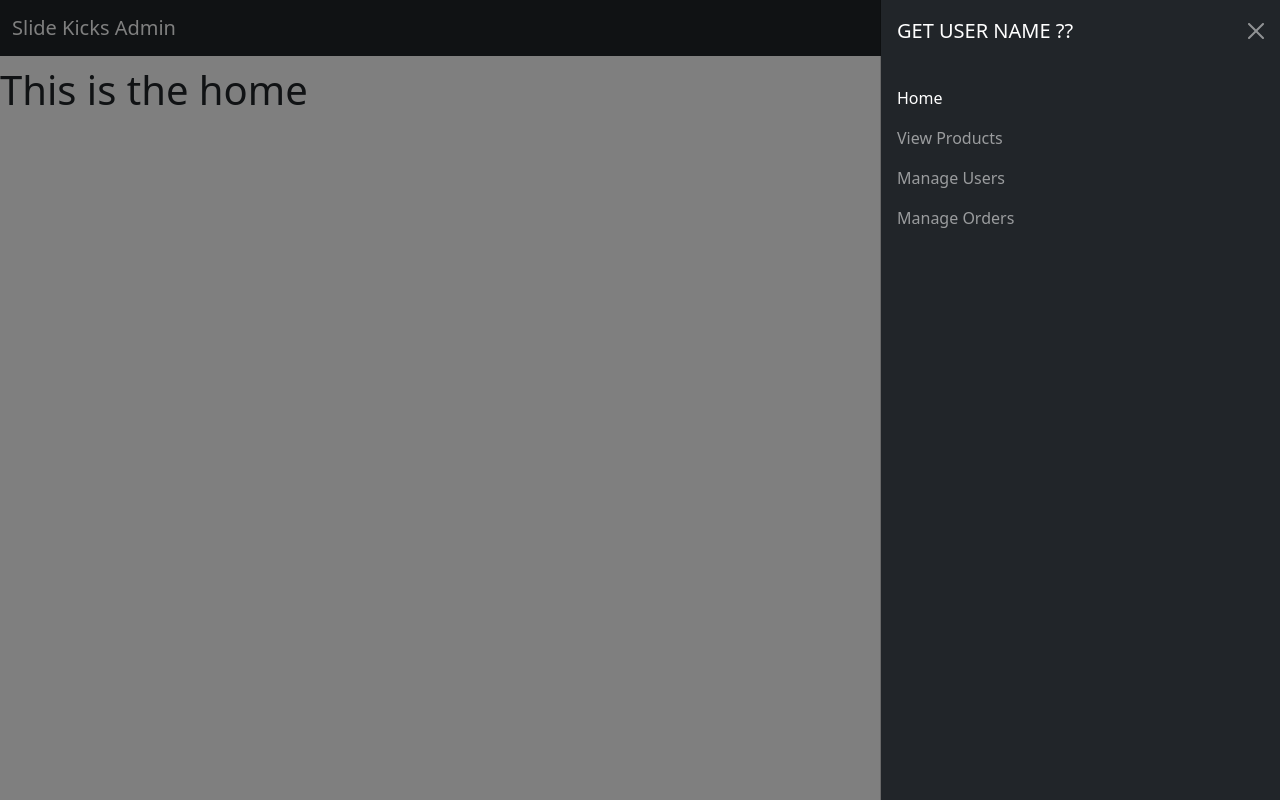
After one commit to Duan-Muller/Shoe-ECommerce-Website, a PHP site: page /admin.php in a window 1280 px wide, after a click that opens the changed part. The commit adds this page. Run offline with PHP 8.4, Linux system fonts and the light colour scheme.

Commit message:
Added admin view menu and started working on the logic regarding the admin interacting with the system

```diff
--- /dev/null
+++ b/admin.php
@@ -0,0 +1,79 @@
+<!DOCTYPE html>
+<html lang="en">
+<head>
+    <meta charset="UTF-8">
+    <meta name="viewport" content="width=device-width, initial-scale=1.0">
+    <link href="https://cdn.jsdelivr.net/npm/bootstrap@5.3.3/dist/css/bootstrap.min.css" rel="stylesheet" integrity="sha384-QWTKZyjpPEjISv5WaRU9OFeRpok6YctnYmDr5pNlyT2bRjXh0JMhjY6hW+ALEwIH" crossorigin="anonymous">
+    <link rel="stylesheet" href="css/admin.css">
+    <title>Slide Kicks</title>
+</head>
+<body>
+<script src="https://cdn.jsdelivr.net/npm/bootstrap@5.3.3/dist/js/bootstrap.bundle.min.js" integrity="sha384-YvpcrYf0tY3lHB60NNkmXc5s9fDVZLESaAA55NDzOxhy9GkcIdslK1eN7N6jIeHz" crossorigin="anonymous"></script>
+
+<section class="navbar">
+    <nav class="navbar navbar-dark bg-dark fixed-top">
+        <div class="container-fluid">
+            <a class="navbar-brand" href="#">Slide Kicks Admin</a>
+            <button class="navbar-toggler" type="button" data-bs-toggle="offcanvas" data-bs-target="#offcanvasDarkNavbar"
+                    aria-controls="offcanvasDarkNavbar" aria-label="Toggle navigation">
+                <span class="navbar-toggler-icon"></span>
+            </button>
+            <div class="offcanvas offcanvas-end text-bg-dark" tabindex="-1" id="offcanvasDarkNavbar" aria-labelledby="offcanvasDarkNavbarLabel">
+                <div class="offcanvas-header">
+                    <h5 class="offcanvas-title" id="offcanvasDarkNavbarLabel">GET USER NAME ??</h5>
+                    <button type="button" class="btn-close btn-close-white" data-bs-dismiss="offcanvas" aria-label="Close"></button>
+                </div>
+                <div class="offcanvas-body">
+                    <ul class="navbar-nav justify-content-end flex-grow-1 pe-3">
+                        <li class="nav-item">
+                            <a class="nav-link active" aria-current="page" href="home">Home</a>
+                        </li>
+                        <li class="nav-item">
+                            <a class="nav-link" href="products">View Products</a>
+                        </li>
+                        <li class="nav-item">
+                            <a class="nav-link" href="users">Manage Users</a>
+                        </li>
+                        <li class="nav-item">
+                            <a class="nav-link" href="orders">Manage Orders</a>
+                        </li>
+                    </ul>
+                </div>
+            </div>
+        </div>
+    </nav>
+</section>
+
+<main id="main-content" style="padding-top: 50px">
+    <?php
+    require_once 'functions/admin_view.inc.php';
+    echo loadHomeContent();
+    ?>
+</main>
+<footer>
+
+</footer>
+<script src="https://ajax.googleapis.com/ajax/libs/jquery/3.7.1/jquery.min.js"></script>
+<script type="text/javascript">
+    $(document).ready(function () {
+
+        $('.nav-link').click(function (e){
+            e.preventDefault();
+
+            let page = $(this).attr('href');
+
+            $.ajax({
+                url: 'functions/admin_view.inc.php',
+                type: 'POST',
+                data : {page: page},
+                success: function (response) {
+                    $('#main-content').html(response);
+                }
+            });
+
+        });
+
+    });
+</script>
+</body>
+</html>
--- /dev/null
+++ b/functions/admin_view.inc.php
@@ -0,0 +1,38 @@
+<?php
+function loadHomeContent(){
+    return "<h1> This is the home</h1>";
+}
+
+function loadProductsContent(){
+    return "<h1> This is the products</h1>";
+}
+
+function loadUsersContent(){
+    return "<h1> This is the users</h1>";
+}
+
+function loadOrdersContent(){
+    return "<h1> This is the orders</h1>";
+}
+
+if (isset($_POST['page'])){
+
+    $page = $_POST['page'];
+
+    switch ($page) {
+        case 'home':
+            echo loadHomeContent();
+            break;
+        case 'products':
+            echo loadProductsContent();
+            break;
+        case 'users':
+            echo loadUsersContent();
+            break;
+        case 'orders':
+            echo loadOrdersContent();
+            break;
+        default:
+            echo loadHomeContent();
+    }
+}
--- a/js/home.js
+++ b/js/home.js
@@ -1,7 +1,8 @@
 function updateNavbar(){
     let userFirstName = document?.cookie?.split(';').find(row => row.startsWith("firstname="))?.split('=')[1];
     debugger;
-    console.log(userFirstName)
+    console.log(userFirstName);
+    console.log("Function updateNavbar()");
     if (userFirstName !== null && userFirstName !== undefined) {
         document.getElementById('register-link').innerHTML = 'Welcome ' + userFirstName;
         document.getElementById('register-link').setAttribute('href', 'profile.php');
@@ -9,8 +10,6 @@ function updateNavbar(){
         document.getElementById('register-link').innerHTML = 'Register';
         document.getElementById('register-link').setAttribute('href', 'register.php');
     }
-
-    return <div> Hello </div>
 }
 
 window.onload = updateNavbar;
```
Also changed, not shown: functions/login.inc.php (+6 -1 lines), home.php (+2 -14 lines), css/admin.css (added), functions/home_view.inc.php (renamed from home_view.inc.php), js/admin.js (added).
